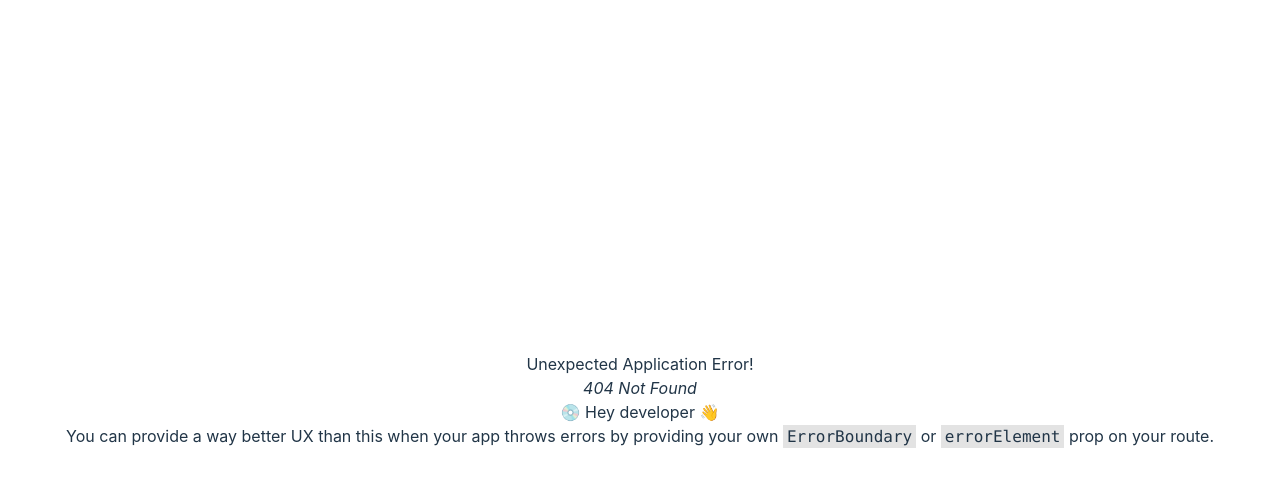
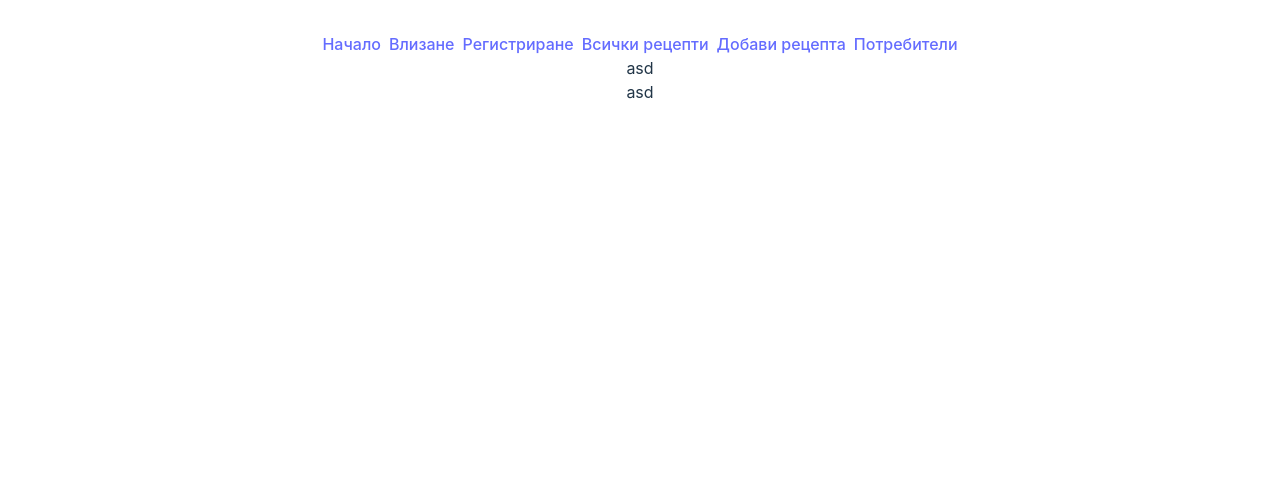
Before and after one commit to Kaisiq/recepta-bg, a React (Vite) app: page /users in a window 1280 px wide. Before the commit this address had no page. Shown: the top 486 px of the page. Built offline with nearby package versions, Linux system fonts and the light colour scheme; data requests are answered from the project's data file.

Commit message:
add users page

```diff
--- a/src/components/Layout.tsx
+++ b/src/components/Layout.tsx
@@ -6,7 +6,11 @@ const Layout = () => {
       <nav className="flex flex-row">
         <ul className="flex gap-2 flex-row">
           <NavLink to="/">Начало</NavLink>
+          { window.sessionStorage.getItem("user") ? <NavLink to="/logout">Излизане</NavLink> : <>
           <NavLink to="/login">Влизане</NavLink>
+          <NavLink to="/register">Регистриране</NavLink>
+          </>
+          }
           <NavLink to="/recipes">Всички рецепти</NavLink>
           <NavLink to="/add">Добави рецепта</NavLink>
           <NavLink to="/users">Потребители</NavLink>
--- a/src/pages/users.tsx
+++ b/src/pages/users.tsx
@@ -0,0 +1,19 @@
+import { useLoaderData } from 'react-router-dom';
+import { User } from '../services/user-service';
+
+const UsersPage = () => {
+  const users = useLoaderData() as User[];
+
+  return (
+    <div>
+      {users.map((user) => (
+        <>
+        <div key={user.id}>{user.firstName}</div>
+        <div>asd</div>
+        </>
+      ))}
+    </div>
+  );
+};
+
+export default UsersPage;
--- a/src/routerOptions.tsx
+++ b/src/routerOptions.tsx
@@ -4,22 +4,26 @@ import Layout from "./components/Layout.tsx";
 import RecipesPage from "./pages/recipes.tsx";
 import { getAllRecipes } from "./services/recipe-service.ts";
 import { LoginPage } from "./pages/login.tsx";
+import RegisterPage from "./pages/register.tsx";
+import UsersPage from "./pages/users.tsx";
+import { findAllUsers } from "./services/user-service.ts";
 
 export const routerOptions : RouteObject = {
     path: "/",
     element: <Layout/>,
     children: [
         {
-            path: "/home",
+            path: "/users",
+            element: <UsersPage/>,
+            loader: findAllUsers
+        },
+        {
+            path: "/logout",
             element: <App/>
         },
         {
-            path: "/about",
-            element: <App/>
-        },
-        {
-            path: "/contact",
-            element: <App/>
+            path: "/register",
+            element: <RegisterPage/>
         },
         {
             path: "/login",
@@ -34,6 +38,11 @@ export const routerOptions : RouteObject = {
             element: <RecipesPage/>,
             loader: getAllRecipes
         },
+        {
+            path:"/add",
+            element: <RecipesPage/>,
+            loader: getAllRecipes
+        }
     ]
 }
 
--- a/src/services/user-service.ts
+++ b/src/services/user-service.ts
@@ -25,9 +25,9 @@ export async function createUser(user: User): Promise<User> {
 }
 
 // Find all users
-export async function findAllUsers(): Promise<User[]> {
+export async function findAllUsers() {
   const response = await fetch('http://localhost:3000/users');
-  return response.json();
+  return await response.json() as User[];
 }
 
 // Edit a user
```
